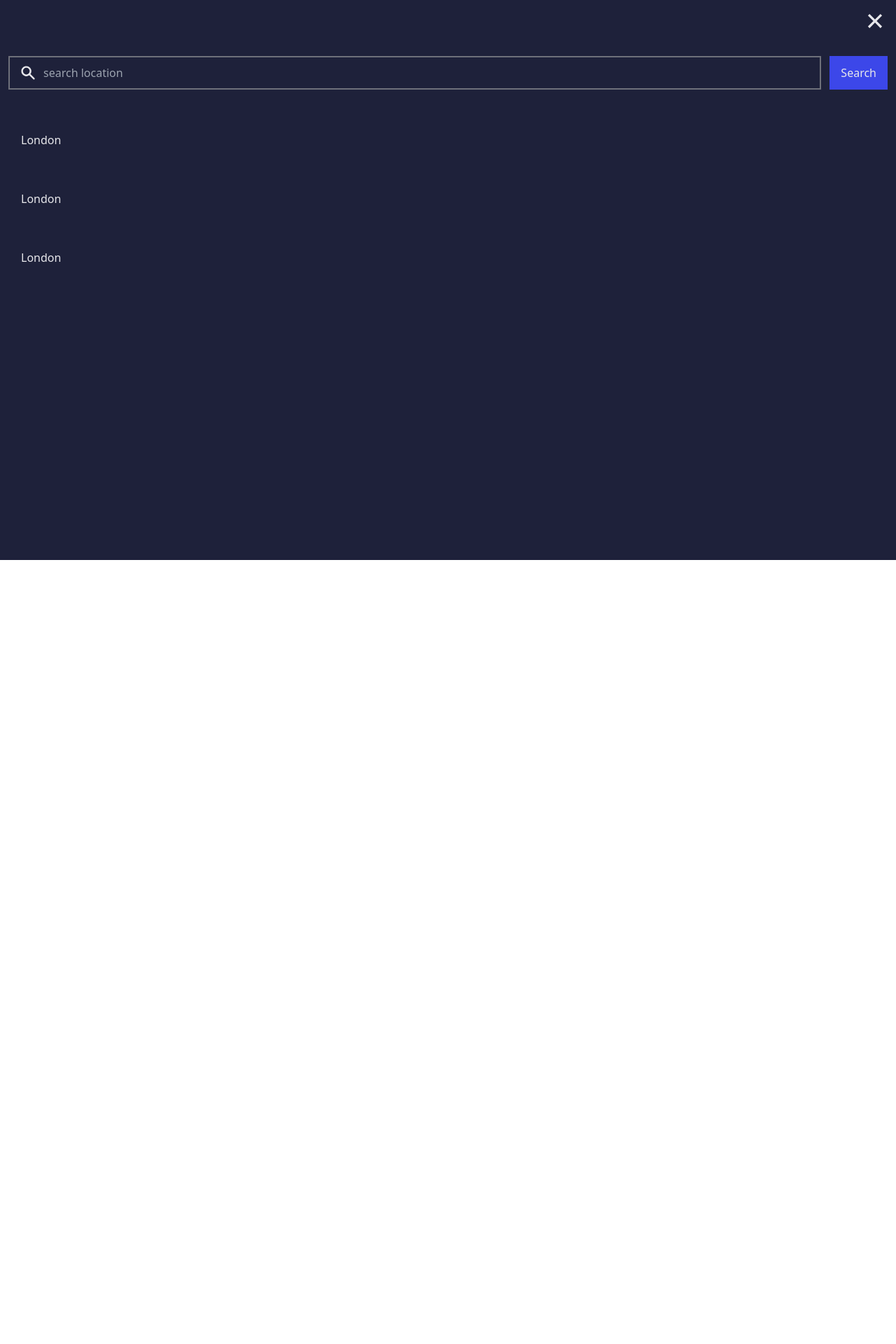
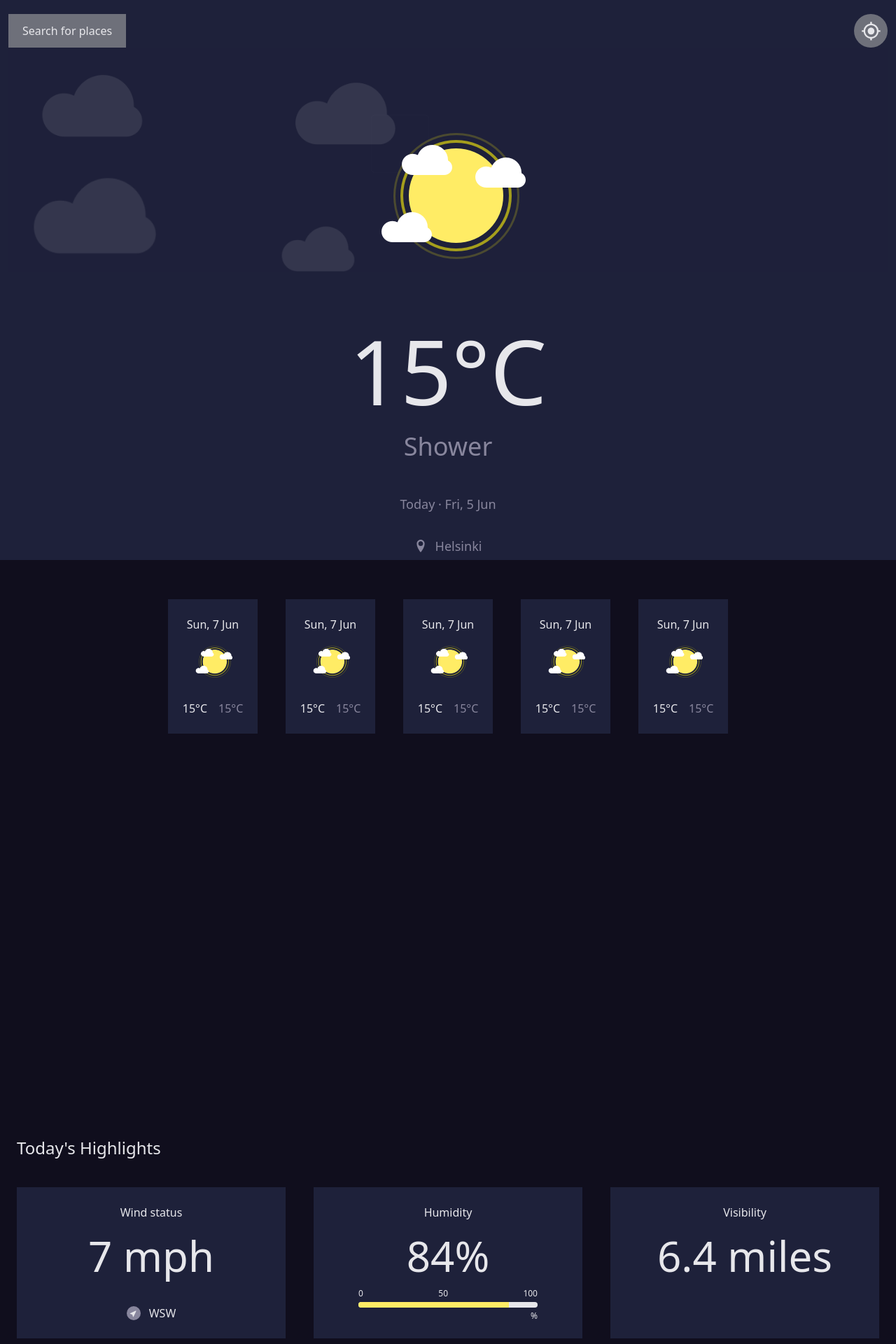
Before and after one commit to namelessolo/weather-devchallenges, a React (Create React App) app: page / in a window 1280 px wide. Shown: the top 1920 px of the page at 70% size. Before the commit the page ends 800 px from the top, so only its background shows below. Built offline with nearby package versions, Linux system fonts and the light colour scheme; the HTML template or start-up script is replaced by a standard one.

Commit message:
somethig fucked up with git

```diff
--- a/src/App.tsx
+++ b/src/App.tsx
@@ -1,12 +1,13 @@
 import CurrentWeather from './components/template/CurrentWeather/CurrentWeather';
 import DailyForecastList from './components/template/DailyForecastList/DailyForecastList';
 import TodaysWeatherDetails from './components/organisms/TodaysWeatherDetails/TodaysWeatherDetails';
-import Menu from './components/template/Menu/Menu';
 
 function App() {
   return (
     <div className='text-white'>
-      <Menu />
+      <CurrentWeather />
+      <DailyForecastList />
+      <TodaysWeatherDetails />
     </div>
   );
 }
--- a/src/components/organisms/DailyForecast/DailyForecast.tsx
+++ b/src/components/organisms/DailyForecast/DailyForecast.tsx
@@ -1,4 +1,4 @@
-import weatherIcon from '../../assets/LightCloud.png';
+import weatherIcon from '../../../assets/LightCloud.png';
 
 const DailyForecast = () => {
   return (
--- a/src/components/template/CurrentWeather/CurrentWeather.tsx
+++ b/src/components/template/CurrentWeather/CurrentWeather.tsx
@@ -1,15 +1,25 @@
+import { useState } from 'react';
+
 import SearchPlacesButton from '../../atoms/SearchPlacesButton/SearchPlacesButton';
 import LocationButton from '../../atoms/LocationButton/LocationButton';
 import CurrentWeatherImage from '../../atoms/CurrentWeatherImage/CurrentWeatherImage';
+import Menu from '../Menu/Menu';
 
 const CurrentWeather = () => {
+  const [menu, setmenu] = useState(false);
   return (
     <div className='bg-front h-screen text-white px-3 pt-5'>
-      <div className='flex justify-between items-center'>
-        <SearchPlacesButton />
-        <LocationButton />
-      </div>
-      <CurrentWeatherImage />
+      {menu ? (
+        <Menu />
+      ) : (
+        <>
+          <div className='flex justify-between items-center'>
+            <SearchPlacesButton />
+            <LocationButton />
+          </div>
+          <CurrentWeatherImage />
+        </>
+      )}
     </div>
   );
 };
```
